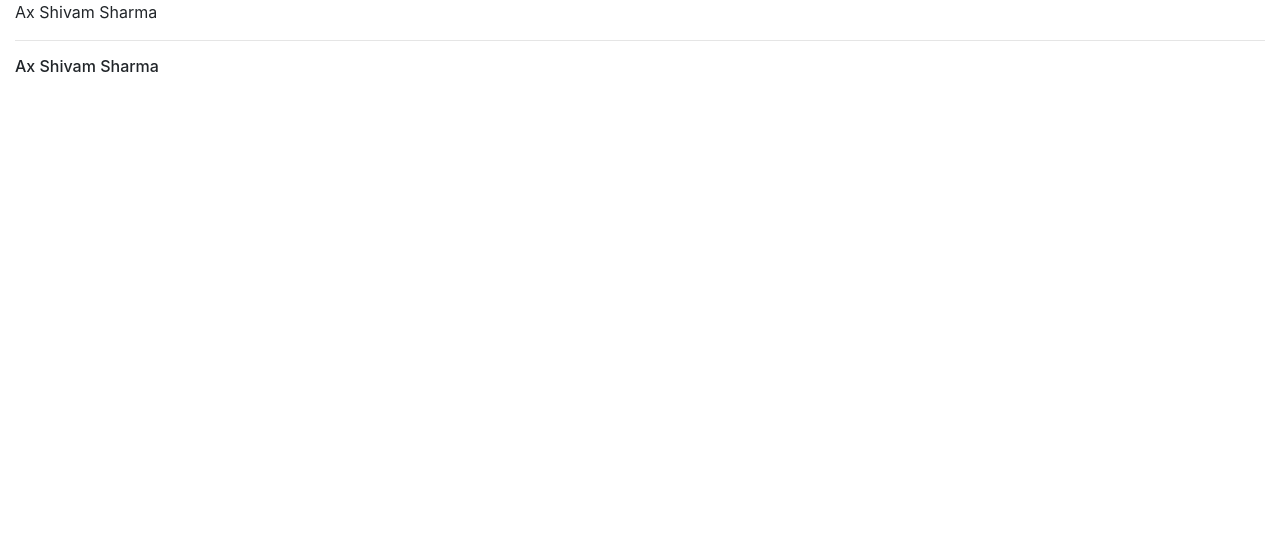
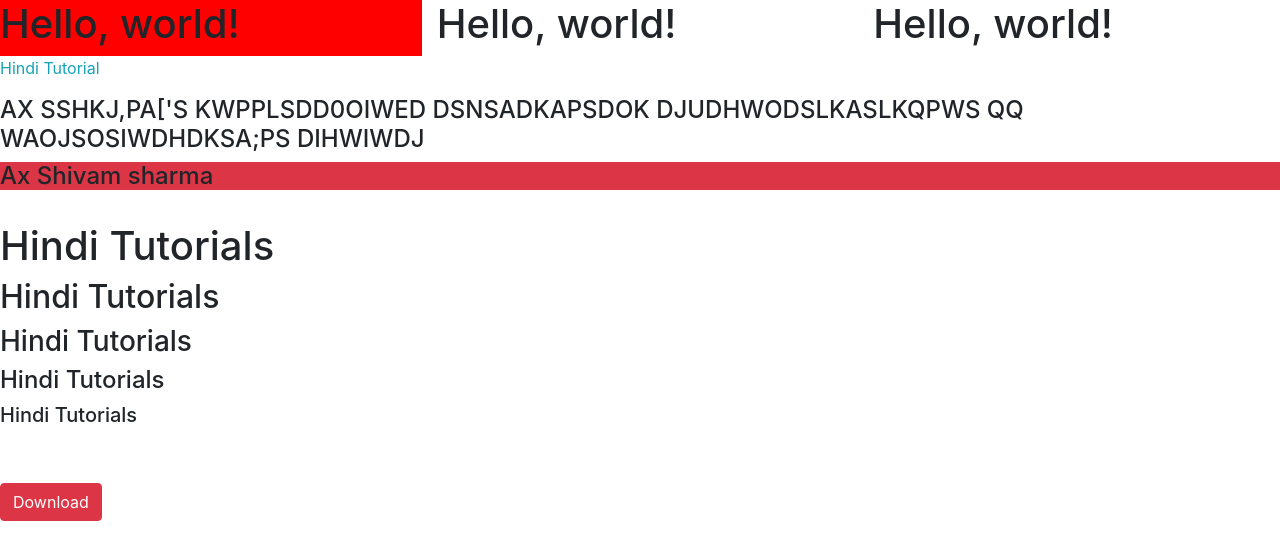
Before and after one commit to Shiv-sharma-111/Front-End-Practice, a plain HTML site: page index1.html in a window 1280 px wide. Drawn offline with Linux system fonts and the light colour scheme.

Commit message:
Bottstrap 4

```diff
--- a/index1.html
+++ b/index1.html
@@ -1,21 +1,38 @@
-<!DOCTYPE html>
-<html lang="en" dir="ltr">
+<!doctype html>
+<html lang="en">
   <head>
     <meta charset="utf-8">
     <meta name="viewport" content="width=device-width, initial-scale=1, shrink-to-fit=no">
     <link rel="stylesheet" href="css/bootstrap.min.css">
-    <title></title>
+
+    <title>Hello, world!</title>
   </head>
   <body>
-    <div class="container-fluid">
-      <p>Ax Shivam Sharma</p>
-      <hr>
-      <h6>Ax Shivam Sharma</h6>
+    <div class="row">
+      <div class="col-md-4 " style="background-color:red">
+        <h1>Hello, world!</h1>
+      </div>
+      <div class="col-md-4">
+        <h1>Hello, world!</h1>
+      </div>
+      <div class="col-md-4">
+        <h1>Hello, world!</h1>
+      </div>
     </div>
-
-
+    <p class="text-info">Hindi Tutorial</p>
+    <h4 class="text-left text-uppercase">AX sshkj,pa['s kwpplsdd0oiwed dsnsadkapsdok djudhwodslkaslkqpws qq waojsosiwdhdksa;ps dihwiwdj</h4>
+     <h4 class="bg-danger">Ax Shivam sharma</h4><br>
+     <p class="h1">Hindi Tutorials</p>
+     <p class="h2">Hindi Tutorials</p>
+     <p class="h3">Hindi Tutorials</p>
+     <p class="h4">Hindi Tutorials</p>
+     <p class="h5">Hindi Tutorials</p>
+     <br><br>
+     <button class="btn btn-danger" name="button">Download</button>
+    <!-- Optional JavaScript -->
+    <!-- jQuery first, then Popper.js, then Bootstrap JS -->
     <script src="js/jquery-3.2.1.slim.min.js"></script>
     <script src="js/popper.min.js"></script>
-    <script src="js/bootstrap.min.js"></script>
+    <script src="js/bootstrap.min.js" ></script>
   </body>
 </html>
```
